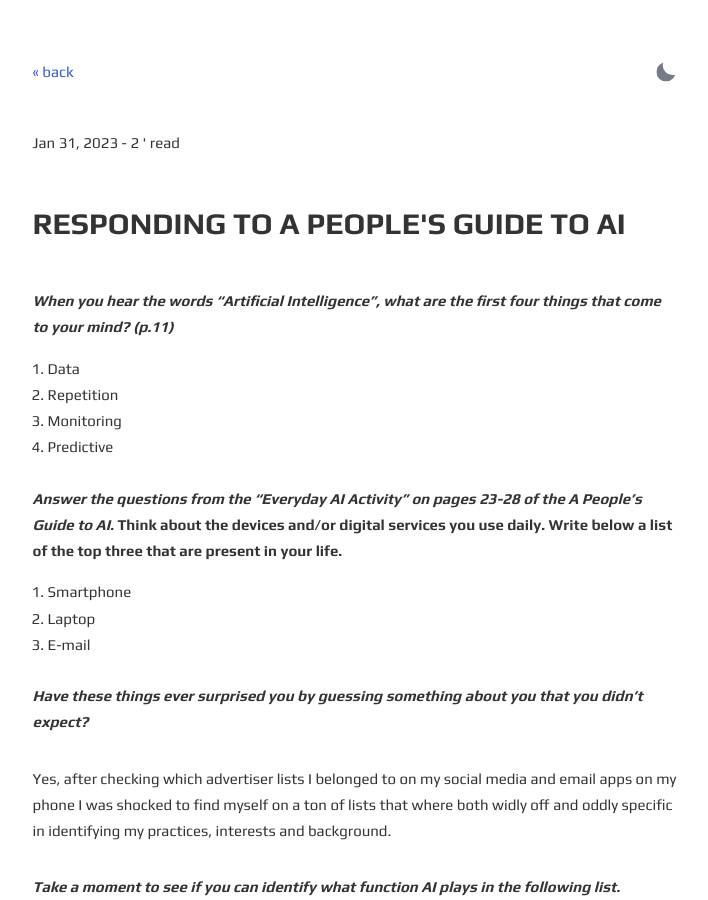
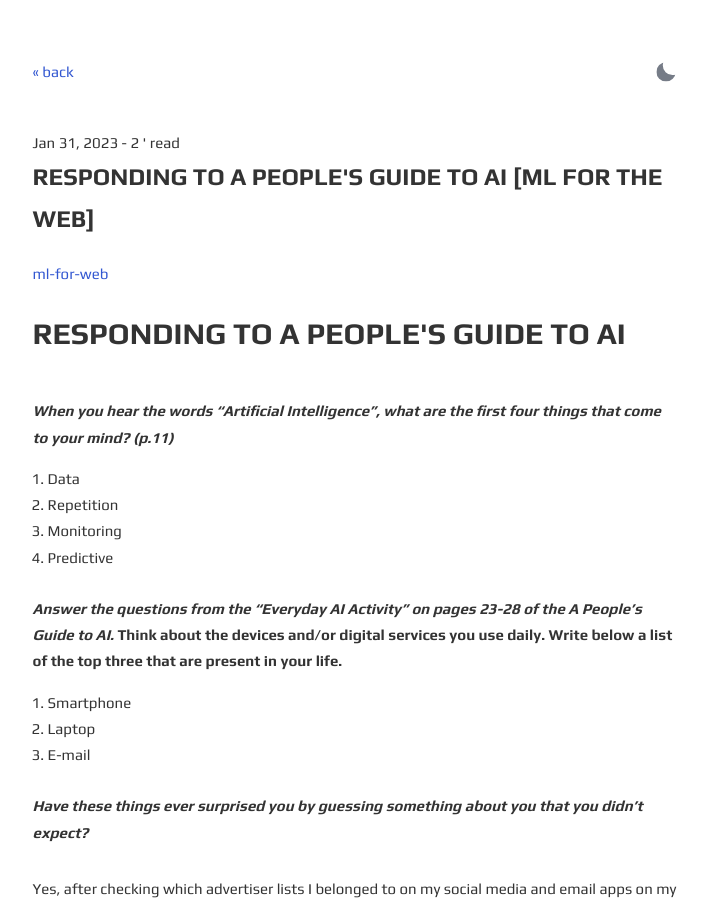
Before and after one commit to ratemypraxis/itp, a Jekyll site: the page built from _posts/2023-01-31-peopleGuideToAI.md, in a window 1280 px wide and 900 px high. Shown: the whole window, without its empty margins (285-993 px from the left). Built offline with Jekyll 4.4.1, drawn with Linux system fonts in a browser that asks for light colours; comment, search, counter and statistics services are not loaded.

Commit message:
Update 2023-01-31-peopleGuideToAI.md

```diff
--- a/_posts/2023-01-31-peopleGuideToAI.md
+++ b/_posts/2023-01-31-peopleGuideToAI.md
@@ -1,6 +1,6 @@
 ---
 layout: post
-title: Wk 1: People's Guide to AI [ML for the Web]
+title: Responding to A People's Guide to AI [ML for the Web]
 description:
 summary:
 tags: ml-for-web
```
